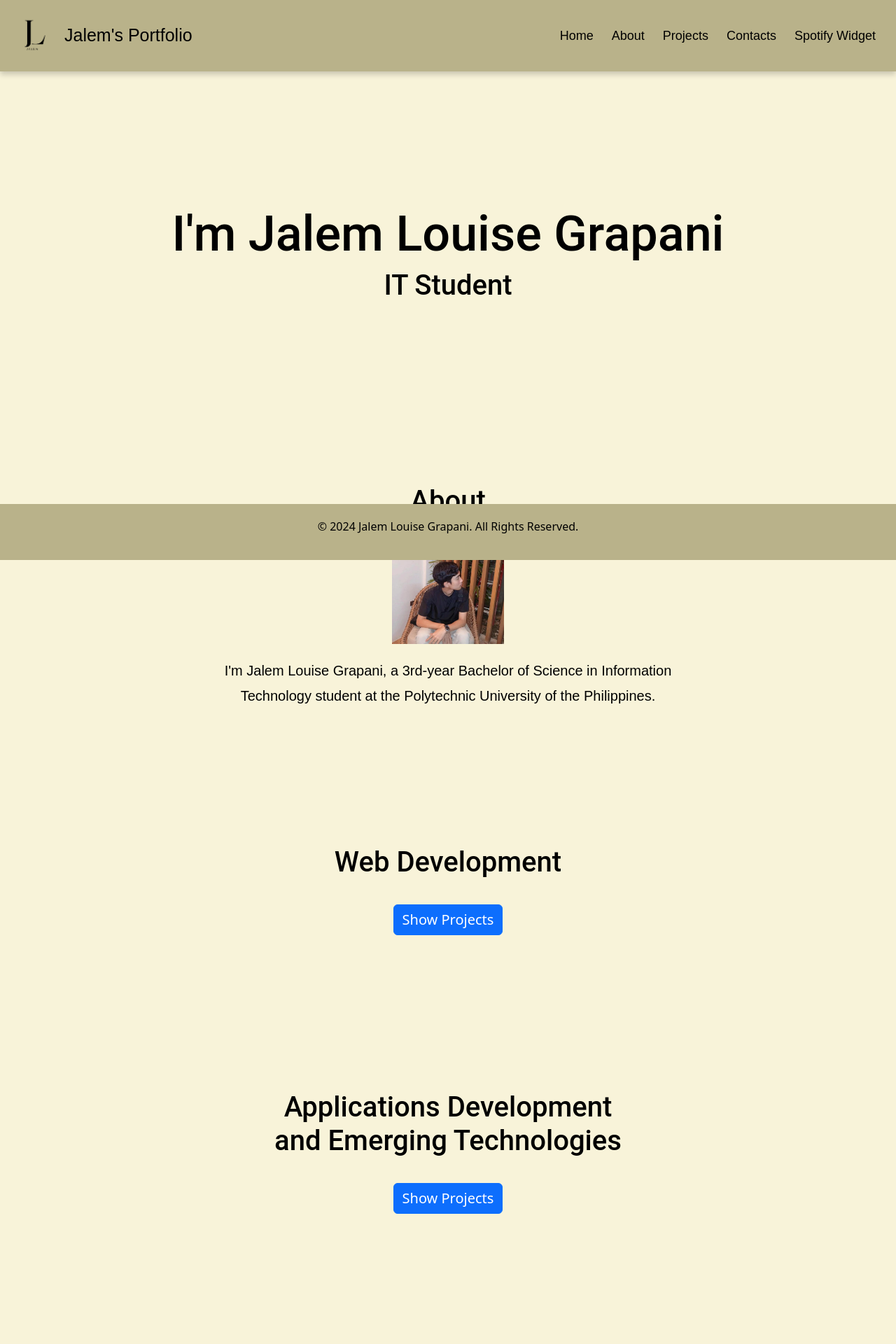
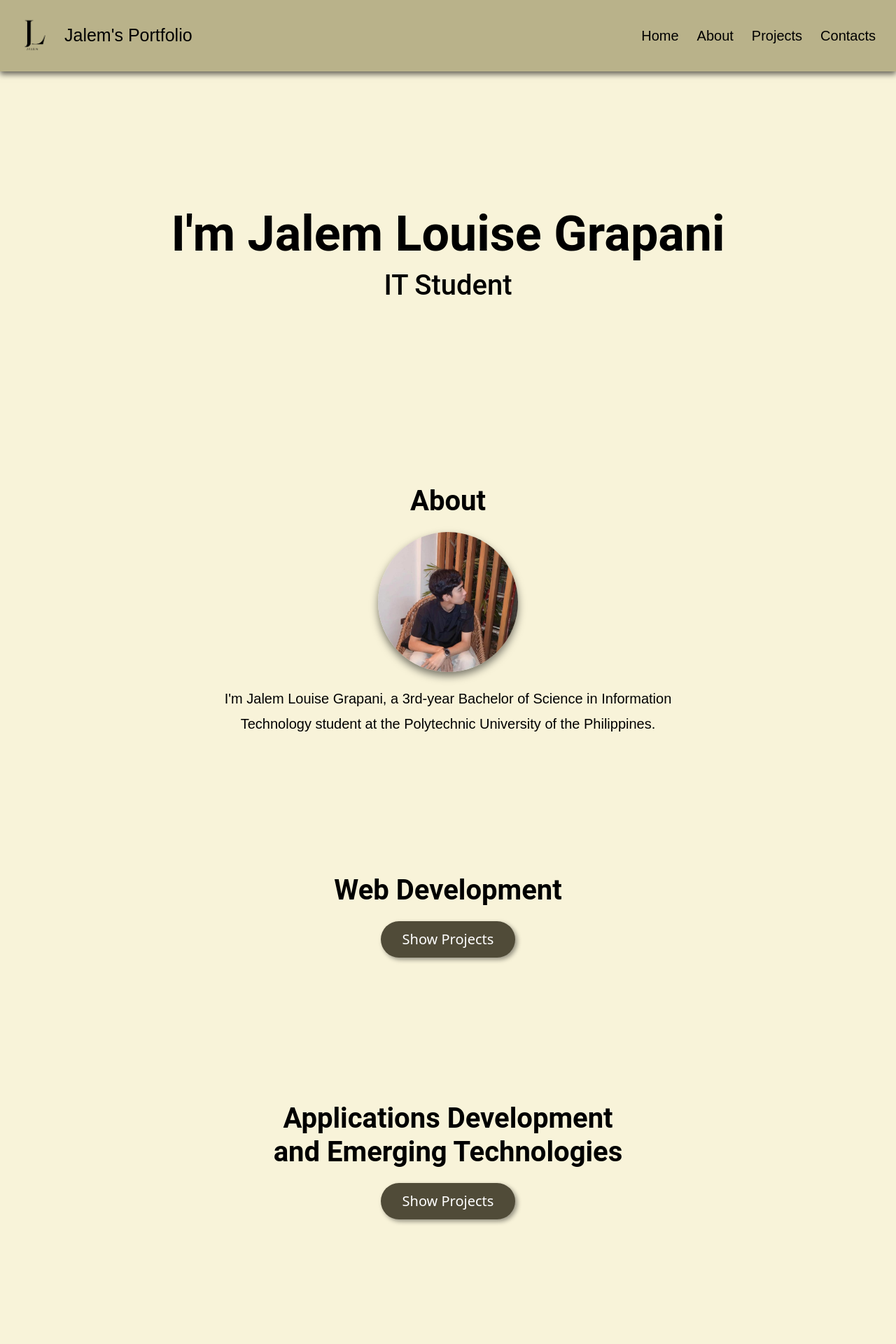
Before and after one commit to jalemgrapani/jalemgrapani.github.io, a PHP site: page / in a window 1280 px wide. Shown: the top 1920 px of the page at 70% size. Run offline with PHP 8.4, Linux system fonts and the light colour scheme.

```diff
--- a/homepage.css
+++ b/homepage.css
@@ -9,11 +9,6 @@
      overflow-x: hidden;
  }
 
- iframe {
-     max-width: 100%;
-     display: block;
- }
-
  .container {
      max-width: 100%;
      padding-left: 0;
@@ -23,7 +18,7 @@
 
  .navbar {
      background-color: #B9B28A;
-     box-shadow: 0px 4px 8px rgba(0, 0, 0, 0.2);
+     box-shadow: 0px 4px 8px rgba(0, 0, 0, 0.6);
      pointer-events: auto;
      z-index: 1050;
      padding: 10px;
@@ -44,12 +39,8 @@
      transition: color 0.3s ease;
  }
 
- .navbar-brand:hover {
-     color: #000000;
- }
-
  .nav-item {
-     font-size: 18px;
+     font-size: 20px;
      font-family: Arial, Helvetica, sans-serif;
      font-weight: 300;
      padding: 5px;
@@ -63,6 +54,7 @@
      animation: slide-up 1.5s ease forwards;
      opacity: 0;
      transform: translateY(100%);
+     font-weight: 700;
  }
 
  .intro2 {
@@ -98,6 +90,7 @@
      text-align: center;
      font-size: clamp(40px, 2.5vw, 20rem);
      margin: 20px 0;
+     font-weight: bolder;
  }
 
  @keyframes slide-up {
@@ -151,11 +144,12 @@
      align-items: center;
      justify-content: center;
      font-size: 30px;
-     background-color: #007bff;
+     background-color: #504B38;
+     transition: 0.3s ease-in-out;
  }
 
  .contact-btn i {
-     color: black;
+     color: rgb(255, 255, 255);
  }
 
  .row {
@@ -196,7 +190,6 @@
      text-align: center;
      padding: 20px;
      width: 100%;
-     position: fixed;
      bottom: 0;
      left: 0;
  }
@@ -206,14 +199,17 @@
  }
 
  .profile-image-container {
-     width: 160px;
-     height: 160px;
+     width: 200px;
+     height: 200px;
      overflow: hidden;
      display: flex;
      justify-content: center;
      align-items: center;
      margin: 0 auto 20px auto;
+     box-shadow: 0px 6px 12px rgba(0, 0, 0, 0.5);
+     border-radius: 50%;
  }
+
 
  .profile-image {
      width: 100%;
@@ -278,3 +274,28 @@
          opacity: 1;
      }
  }
+
+ #btnExpand1,
+ #btnExpand2 {
+     font-size: 20px;
+     background-color: #504B38;
+     color: #ffffff;
+     box-shadow: 3px 3px 6px rgba(0, 0, 0, 0.4);
+     border-radius: 30px;
+     padding: 10px 30px;
+     transition: 0.3s ease-in-out;
+ }
+
+ #btnExpand1:hover,
+ #btnExpand2:hover {
+     background-color: #6A644D;
+     box-shadow: 5px 5px 10px rgba(0, 0, 0, 0.5);
+     transform: scale(1.05);
+ }
+
+ .contact-btn:hover {
+     background-color: #6A644D;
+     box-shadow: 5px 5px 10px rgba(0, 0, 0, 0.5);
+     transform: scale(1.05);
+
+ }
--- a/index.html
+++ b/index.html
@@ -28,7 +28,6 @@
                 <li class="nav-item"><a class="nav-link" href="#about">About</a></li>
                 <li class="nav-item"><a class="nav-link" href="#projects">Projects</a></li>
                 <li class="nav-item"><a class="nav-link" href="#contact">Contacts</a></li>
-                <li class="nav-item"><a class="nav-link" href="#embed">Spotify Widget</a></li>
             </ul>
         </div>
     </nav>
@@ -50,7 +49,8 @@
             <div class="col-12 d-flex justify-content-center align-items-center">
                 <div class="aboutContent">
                     <p>
-                        I'm Jalem Louise Grapani, a 3rd-year Bachelor of Science in Information <br> Technology student at
+                        I'm Jalem Louise Grapani, a 3rd-year Bachelor of Science in Information <br> Technology student
+                        at
                         the Polytechnic University of the Philippines.
                     </p>
                 </div>
@@ -60,7 +60,8 @@
 
     <div class="container" id="projects">
         <h1 class="title1">Web Development</h1>
-        <button class="btn btn-primary my-3" id="btnExpand1" onclick="viewProjects(1)" style="font-size: 20px;">Show Projects</button>
+        <button class="btn" id="btnExpand1" onclick="viewProjects(1)" style="font-size: 20px;">Show
+            Projects</button>
         <div class="d-flex justify-content-center flex-wrap gap-3 my-5" id="projectsExpand1" style="display: none;">
             <a href="Activity 4/index.html"
                 class="btn btn-light btn-lg bg-transparent text-black border-black btn-slide-left project-btn"
@@ -97,7 +98,8 @@
 
     <div class="container">
         <h1 class="title1">Applications Development <br>and Emerging Technologies</h1>
-        <button class="btn btn-primary my-3" id="btnExpand2" onclick="viewProjects(2)" style="font-size: 20px;">Show Projects</button>
+        <button class="btn" id="btnExpand2" onclick="viewProjects(2)" style="font-size: 20px;">Show
+            Projects</button>
         <div class="d-flex justify-content-center flex-wrap gap-3 my-5" id="projectsExpand2" style="display: none;">
             <a href="/index.html"
                 class="btn btn-light btn-lg bg-transparent text-black border-black btn-slide-left project-btn"
@@ -155,20 +157,11 @@
         </div>
     </div>
 
-    <div class="container" style="max-width: 1000px; margin: 0 auto; margin-bottom: 30px;">
-        <iframe id="embed" style="border-radius:12px; margin-bottom: 20px;"
-            src="https://open.spotify.com/embed/playlist/1GyatgIlt1uFqvTfgHbVRy?utm_source=generator&loop=true"
-            width="100%" height="352" frameBorder="0"
-            allow="autoplay; clipboard-write; encrypted-media; fullscreen; picture-in-picture" loading="lazy">
-        </iframe>
-    </div>
-
     <div style="display: flex; justify-content: center; align-items: center; width: 100%;">
         <div class="footer">
             <p>&copy; 2024 Jalem Louise Grapani. All Rights Reserved.</p>
         </div>
     </div>
-
 
 </body>
 <script src="https://cdn.jsdelivr.net/npm/@popperjs/core@2.11.6/dist/umd/popper.min.js"></script>
@@ -193,11 +186,6 @@
             btnExpand.innerHTML = "Show Projects";
         }
     }
-
 </script>
 
-
-
-
-
 </html>
```
Also changed, not shown: Activity 4/index.html (+8 -0 lines).
